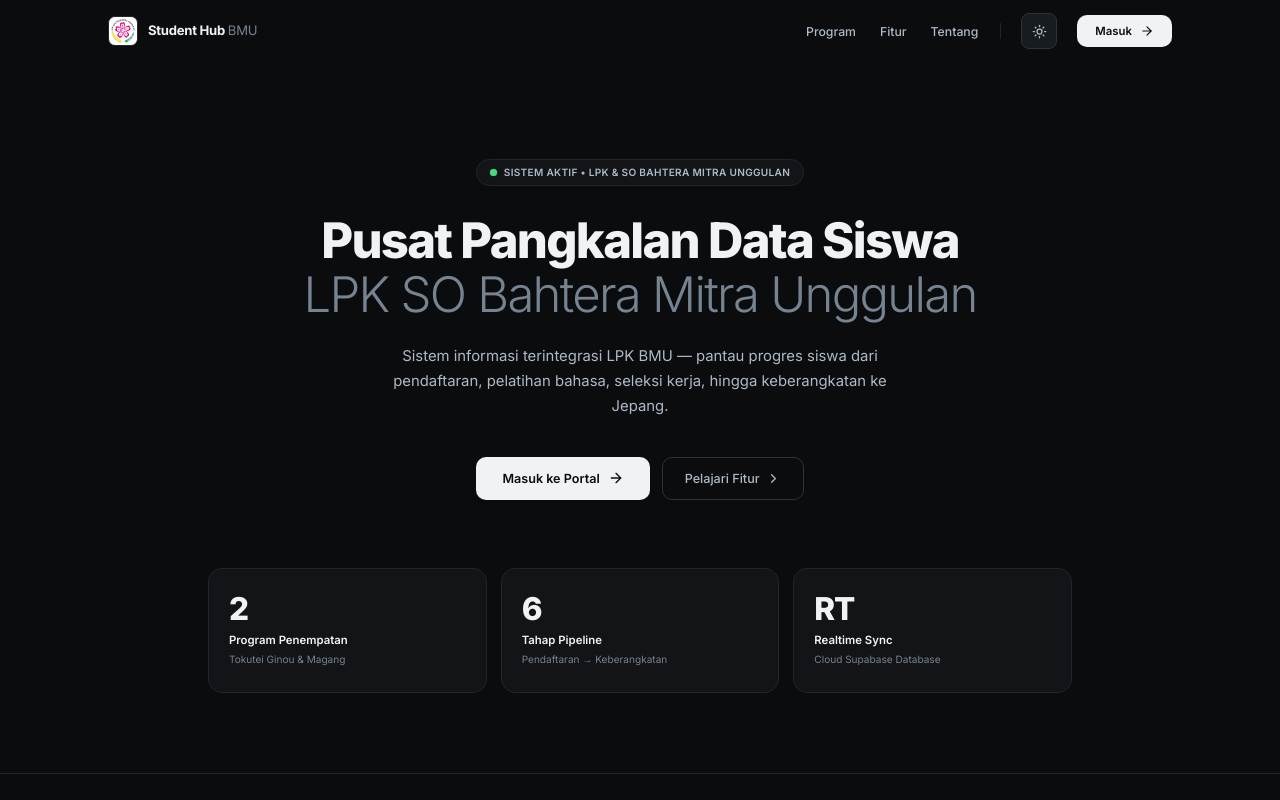
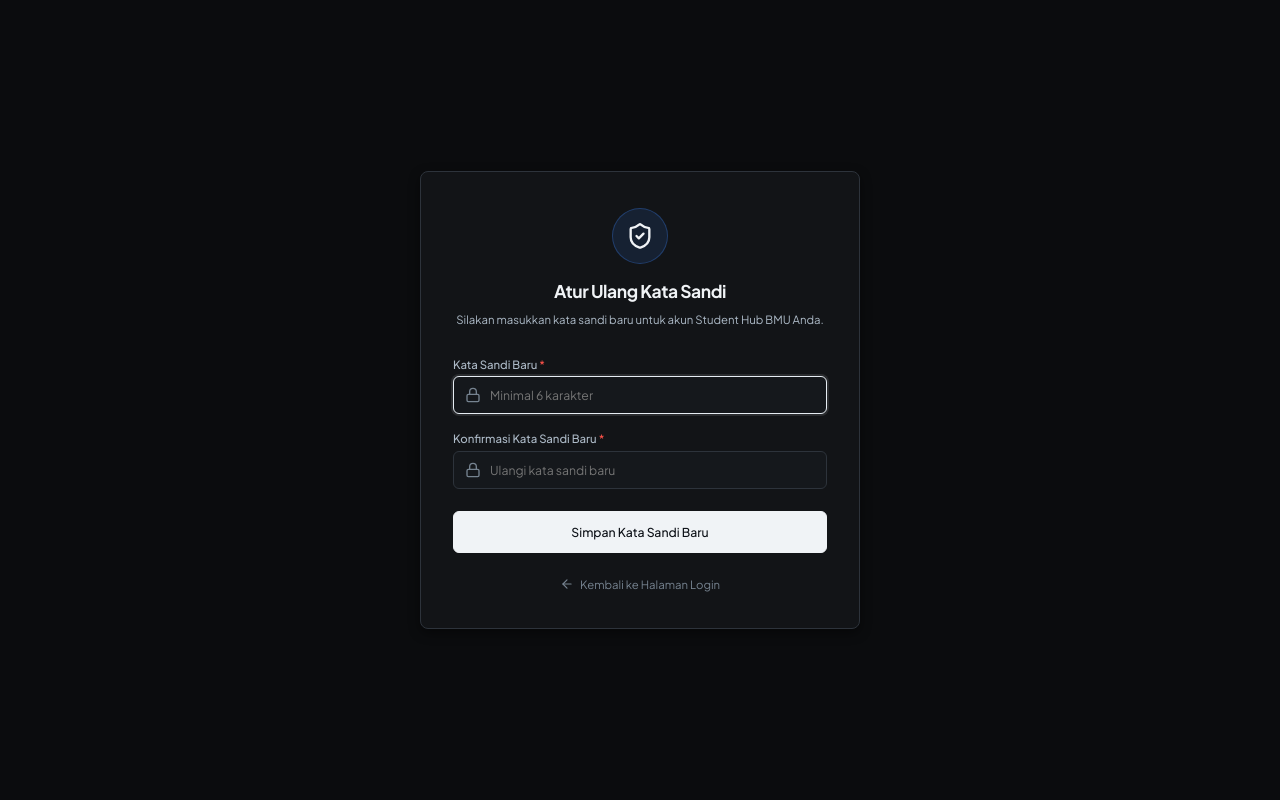
Before and after one commit to Syajimkhakhooo/studenthubbmu, a React (Vite) app: page /auth/reset-password in a window 1280 px wide. Before the commit this address led to /. Shown: the top 800 px of the page. Built offline with nearby package versions, Linux system fonts and the light colour scheme; no server answers; the database is empty.

Commit message:
feat: add dedicated password reset recovery page

```diff
--- a/src/app/router.jsx
+++ b/src/app/router.jsx
@@ -6,6 +6,7 @@ import { LandingPage } from '../features/landing/LandingPage';
 import { LoginPage } from '../features/auth/LoginPage';
 import { AuthCallback } from '../features/auth/AuthCallback';
 import { AccessDeniedPage } from '../features/auth/AccessDeniedPage';
+import { ResetPasswordPage } from '../features/auth/ResetPasswordPage';
 import { DashboardPage } from '../features/dashboard/DashboardPage';
 import { StudentListPage } from '../features/students/StudentListPage';
 import { StudentDetailPage } from '../features/students/StudentDetailPage';
@@ -21,6 +22,7 @@ export function AppRouter() {
       <Route path="/" element={<LandingPage />} />
       <Route path="/login" element={<LoginPage />} />
       <Route path="/auth/callback" element={<AuthCallback />} />
+      <Route path="/auth/reset-password" element={<ResetPasswordPage />} />
       <Route path="/access-denied" element={<AccessDeniedPage />} />
 
       {/* Protected App Routes wrapped in AppLayout and AuthGuard */}
--- /dev/null
+++ b/src/features/auth/ResetPasswordPage.jsx
@@ -0,0 +1,179 @@
+import React, { useState, useEffect } from 'react';
+import { useNavigate } from 'react-router-dom';
+import { supabase, isSupabaseConfigured } from '../../lib/supabase';
+import { useToast } from '../../hooks/useToast';
+import { Button } from '../../components/ui/Button';
+import { Input } from '../../components/ui/Input';
+import { Lock, ArrowLeft, CheckCircle2, ShieldCheck } from 'lucide-react';
+
+export function ResetPasswordPage() {
+  const navigate = useNavigate();
+  const { success: toastSuccess, error: toastError } = useToast();
+
+  const [password, setPassword] = useState('');
+  const [confirmPassword, setConfirmPassword] = useState('');
+  const [isLoading, setIsLoading] = useState(false);
+  const [isSuccess, setIsSuccess] = useState(false);
+
+  // Check if session / recovery token is present
+  useEffect(() => {
+    supabase.auth.onAuthStateChange(async (event) => {
+      if (event === 'PASSWORD_RECOVERY') {
+        // User arrived via password recovery link
+      }
+    });
+  }, []);
+
+  const handleSubmit = async (e) => {
+    e.preventDefault();
+
+    if (!password || !confirmPassword) {
+      toastError('Harap isi kata sandi baru dan konfirmasinya.');
+      return;
+    }
+
+    if (password.length < 6) {
+      toastError('Kata sandi minimal 6 karakter.');
+      return;
+    }
+
+    if (password !== confirmPassword) {
+      toastError('Konfirmasi kata sandi tidak cocok.');
+      return;
+    }
+
+    try {
+      setIsLoading(true);
+      const { error } = await supabase.auth.updateUser({
+        password: password,
+      });
+
+      if (error) throw error;
+
+      setIsSuccess(true);
+      toastSuccess('Kata sandi berhasil diperbarui!');
+      setTimeout(() => {
+        navigate('/login', { replace: true });
+      }, 2000);
+    } catch (err) {
+      toastError(err.message || 'Gagal memperbarui kata sandi. Tautan mungkin telah kedaluwarsa.');
+    } finally {
+      setIsLoading(false);
+    }
+  };
+
+  return (
+    <div
+      style={{
+        minHeight: '100vh',
+        display: 'flex',
+        alignItems: 'center',
+        justifyContent: 'center',
+        backgroundColor: 'var(--bg-app)',
+        padding: '24px',
+      }}
+    >
+      <div
+        style={{
+          width: '100%',
+          maxWidth: '440px',
+          backgroundColor: 'var(--bg-surface)',
+          border: '1px solid var(--border-default)',
+          borderRadius: 'var(--radius-lg)',
+          boxShadow: 'var(--shadow-md)',
+          padding: '36px 32px',
+        }}
+      >
+        <div style={{ textAlign: 'center', marginBottom: '28px' }}>
+          <div
+            style={{
+              width: '56px',
+              height: '56px',
+              borderRadius: '50%',
+              backgroundColor: isSuccess ? 'rgba(34, 197, 94, 0.12)' : 'rgba(59, 130, 246, 0.12)',
+              border: `1px solid ${isSuccess ? 'rgba(34, 197, 94, 0.3)' : 'rgba(59, 130, 246, 0.3)'}`,
+              display: 'inline-flex',
+              alignItems: 'center',
+              justifyContent: 'center',
+              marginBottom: '16px',
+            }}
+          >
+            {isSuccess ? (
+              <CheckCircle2 size={28} style={{ color: '#22c55e' }} />
+            ) : (
+              <ShieldCheck size={28} style={{ color: 'var(--accent-primary)' }} />
+            )}
+          </div>
+
+          <h1 style={{ fontSize: '1.25rem', fontWeight: 700, margin: 0, color: 'var(--text-primary)' }}>
+            {isSuccess ? 'Kata Sandi Diperbarui' : 'Atur Ulang Kata Sandi'}
+          </h1>
+          <p style={{ fontSize: '0.8125rem', color: 'var(--text-secondary)', marginTop: '8px', lineHeight: 1.5 }}>
+            {isSuccess
+              ? 'Kata sandi akun Anda telah berhasil diubah. Mengarahkan Anda ke halaman login...'
+              : 'Silakan masukkan kata sandi baru untuk akun Student Hub BMU Anda.'}
+          </p>
+        </div>
+
+        {!isSuccess ? (
+          <form onSubmit={handleSubmit} style={{ display: 'flex', flexDirection: 'column', gap: '16px' }}>
+            <Input
+              label="Kata Sandi Baru"
+              type="password"
+              value={password}
+              onChange={(e) => setPassword(e.target.value)}
+              placeholder="Minimal 6 karakter"
+              leadIcon={Lock}
+              required
+              autoFocus
+            />
+
+            <Input
+              label="Konfirmasi Kata Sandi Baru"
+              type="password"
+              value={confirmPassword}
+              onChange={(e) => setConfirmPassword(e.target.value)}
+              placeholder="Ulangi kata sandi baru"
+              leadIcon={Lock}
+              required
+            />
+
+            <Button
+              type="submit"
+              variant="primary"
+              isLoading={isLoading}
+              style={{ width: '100%', height: '42px', marginTop: '6px' }}
+            >
+              Simpan Kata Sandi Baru
+            </Button>
+
+            <button
+              type="button"
+              onClick={() => navigate('/login')}
+              style={{
+                display: 'inline-flex',
+                alignItems: 'center',
+                justifyContent: 'center',
+                gap: '6px',
+                fontSize: '0.8125rem',
+                color: 'var(--text-tertiary)',
+                background: 'none',
+                border: 'none',
+                cursor: 'pointer',
+                marginTop: '8px',
+              }}
+            >
+              <ArrowLeft size={14} /> Kembali ke Halaman Login
+            </button>
+          </form>
+        ) : (
+          <div style={{ textAlign: 'center', marginTop: '12px' }}>
+            <Button variant="secondary" onClick={() => navigate('/login')} style={{ width: '100%' }}>
+              Masuk Sekarang
+            </Button>
+          </div>
+        )}
+      </div>
+    </div>
+  );
+}
```
